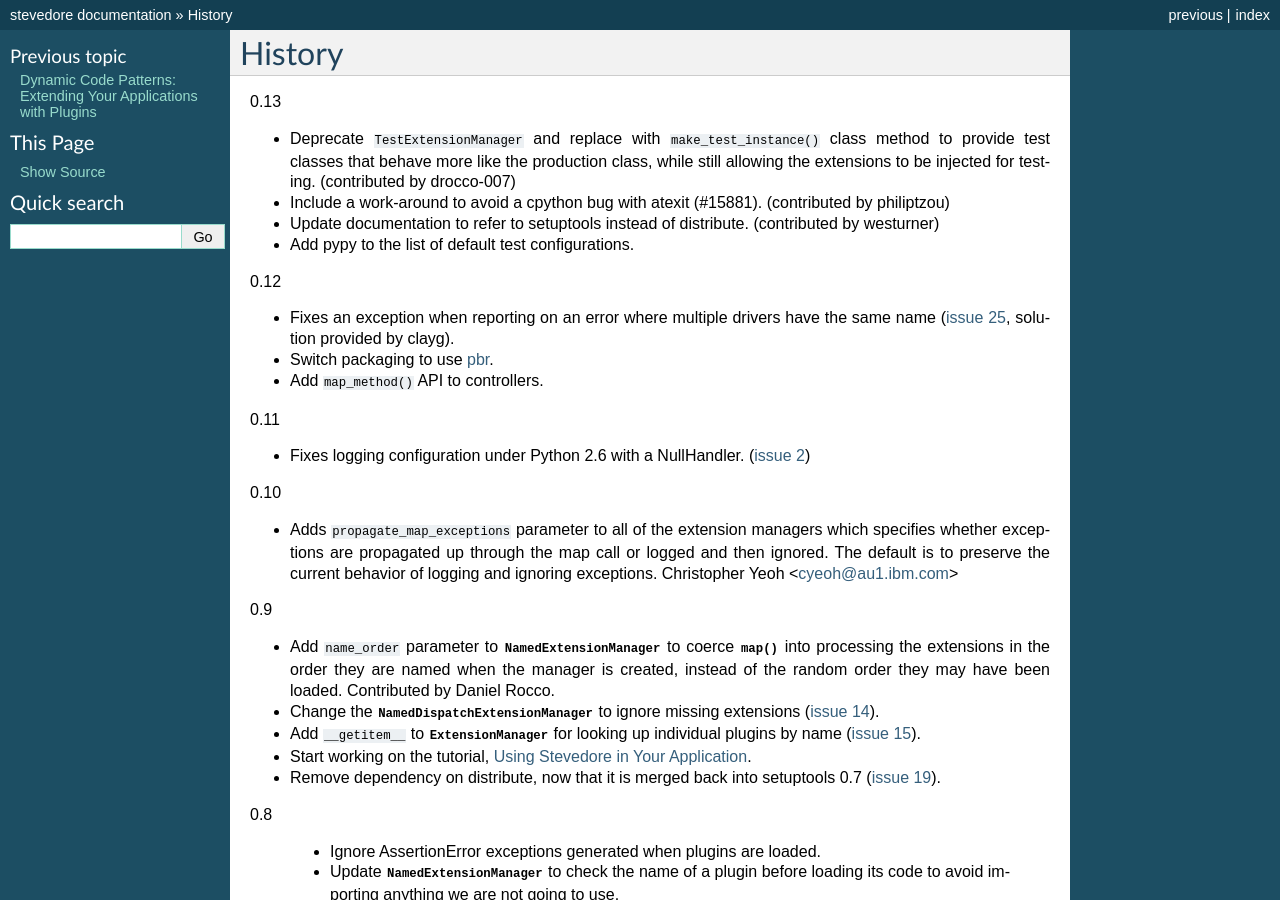
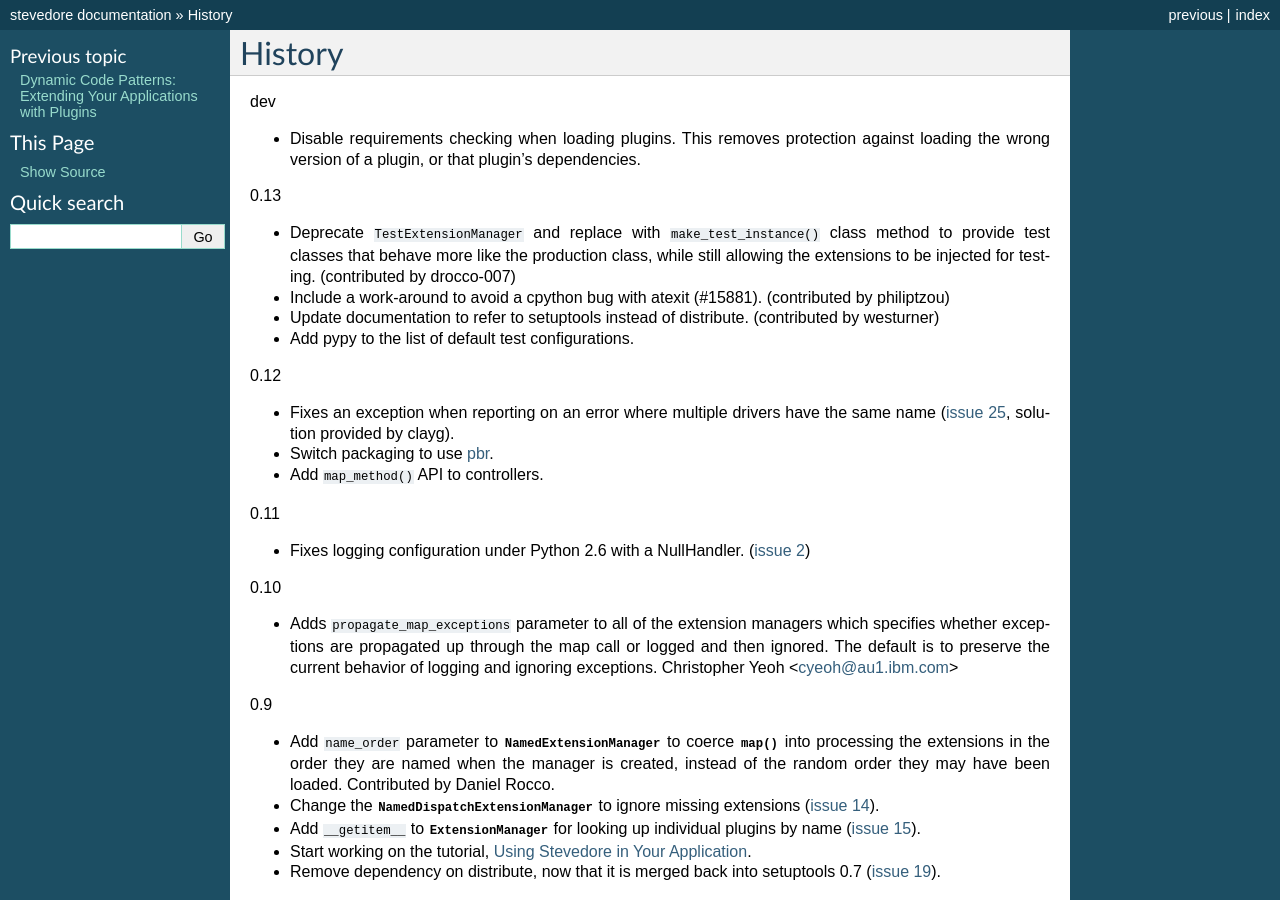
Before and after one commit to openstack/stevedore, a Sphinx documentation site: the page built from docs/source/history.rst, in a window 1280 px wide and 900 px high. Built offline with Sphinx 7.4.7, drawn with Linux system fonts in a browser that asks for light colours; the version number could not be read and is left out.

Commit message:
Remove requirements checking for dependencies
Change-Id: I4128994554a9291d5629e20774b1c5a91c4a58cc

```diff
--- a/docs/source/history.rst
+++ b/docs/source/history.rst
@@ -1,6 +1,12 @@
 =========
  History
 =========
+
+dev
+
+- Disable requirements checking when loading plugins. This removes
+  protection against loading the wrong version of a plugin, or that
+  plugin's dependencies.
 
 0.13
 
```
Also changed, not shown: 2 other files.
